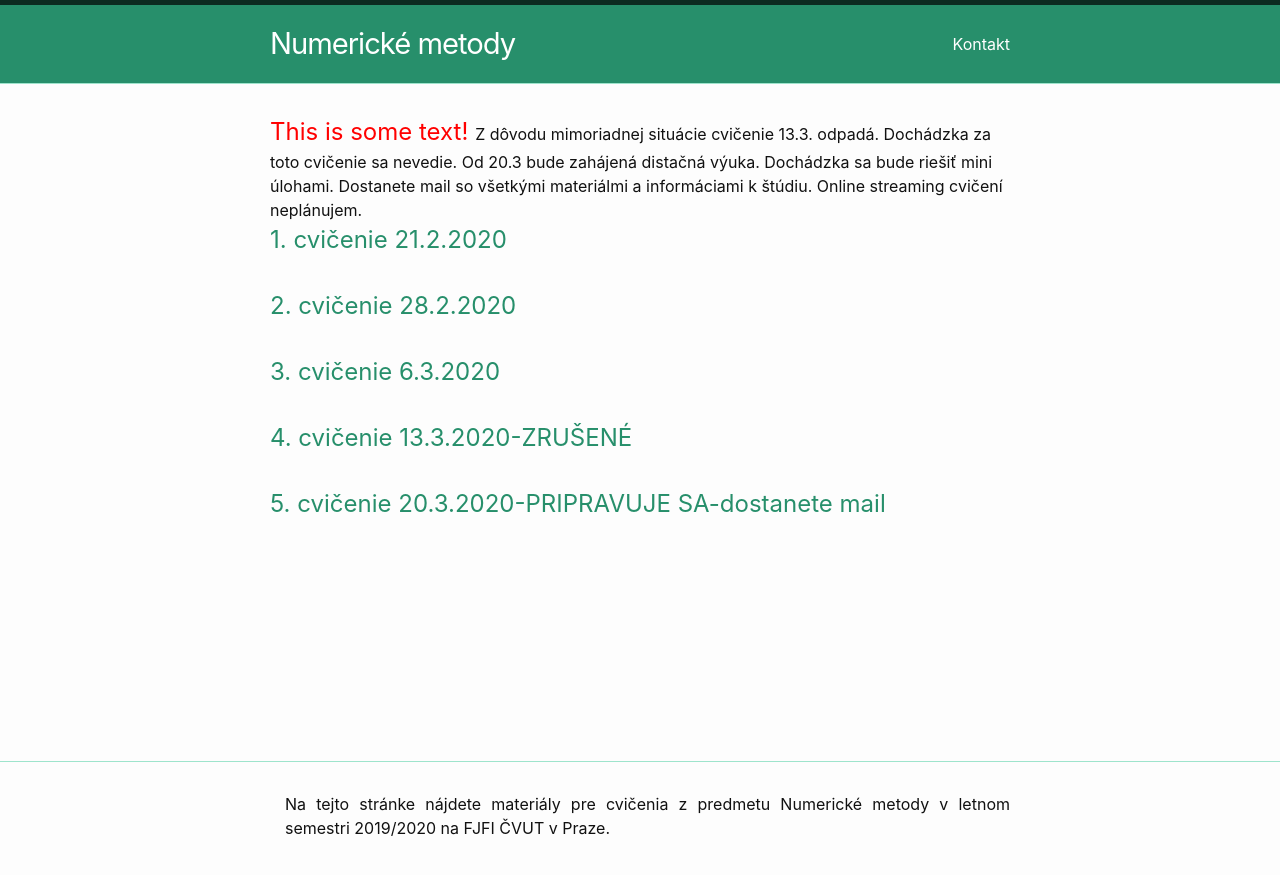
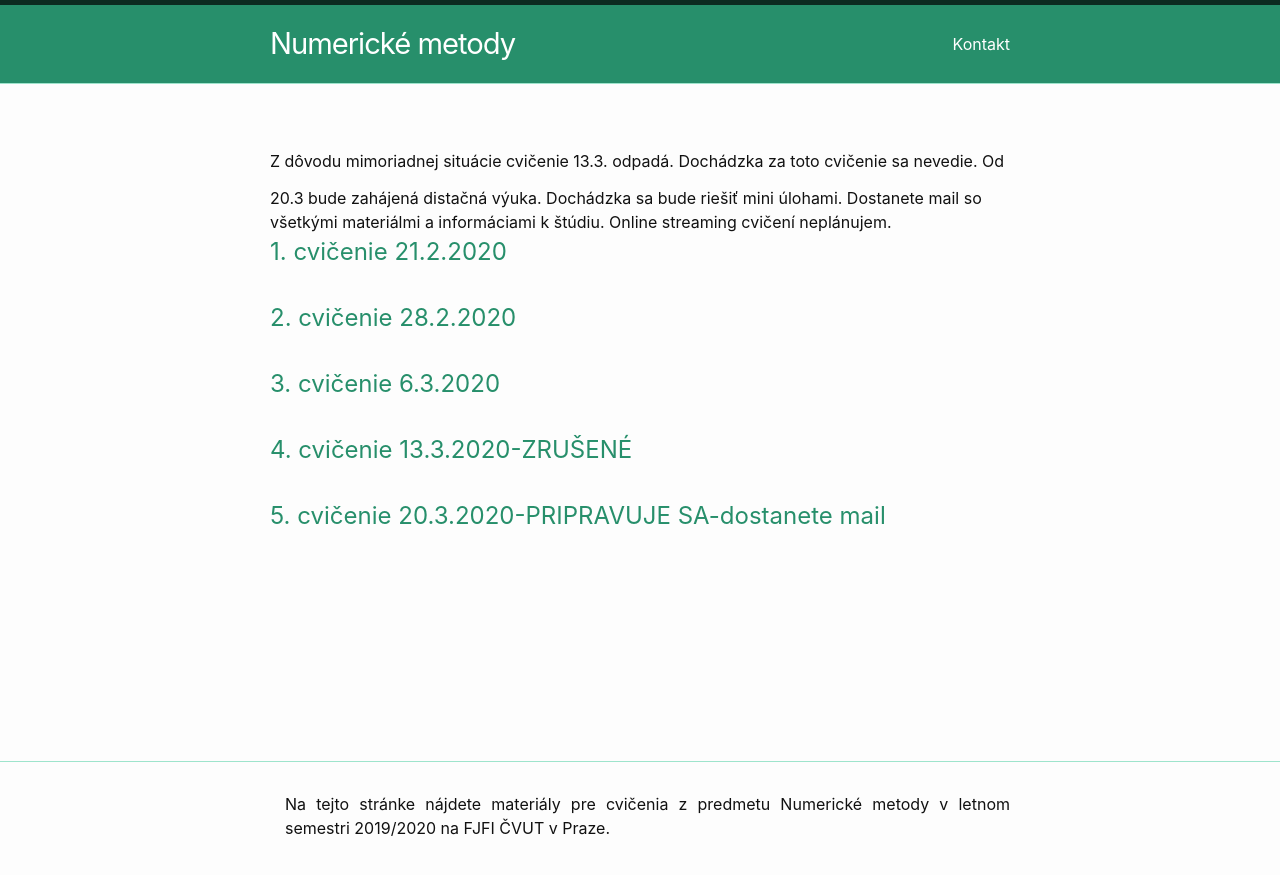
Before and after one commit to maslarova/maslarova.github.io, a Jekyll site: the page built from index.md, in a window 1280 px wide. Shown: the top 875 px of the page. Built offline with Jekyll 4.4.1, drawn with Linux system fonts in a browser that asks for light colours.

Commit message:
home zmena

```diff
--- a/_layouts/home.html
+++ b/_layouts/home.html
@@ -8,8 +8,8 @@
   {%- endif -%}
 
   {{ content }}
-   <font size="+2"> <font color="red">This is some text!</font> </font> Z dôvodu mimoriadnej situácie cvičenie 13.3. odpadá. Dochádzka za toto cvičenie sa nevedie. Od 20.3 bude zahájená distačná výuka. Dochádzka sa bude riešiť mini úlohami. Dostanete mail so všetkými materiálmi a informáciami k štúdiu.
-Online streaming cvičení neplánujem. <br />
+   <font size="+4"> <font color="red"></font> </font> Z dôvodu mimoriadnej situácie cvičenie 13.3. odpadá. Dochádzka za toto cvičenie sa nevedie. Od 20.3 bude zahájená distačná výuka. Dochádzka sa bude riešiť mini úlohami. Dostanete mail so všetkými materiálmi a informáciami k štúdiu.
+Online streaming cvičení neplánujem. <br /> </font> </font>
 
   {%- if site.posts.size > 0 -%}
     <!--h2 class="post-list-heading">{{ page.list_title | default: "Materiály k cvičeniam" }}</h2-->
```
